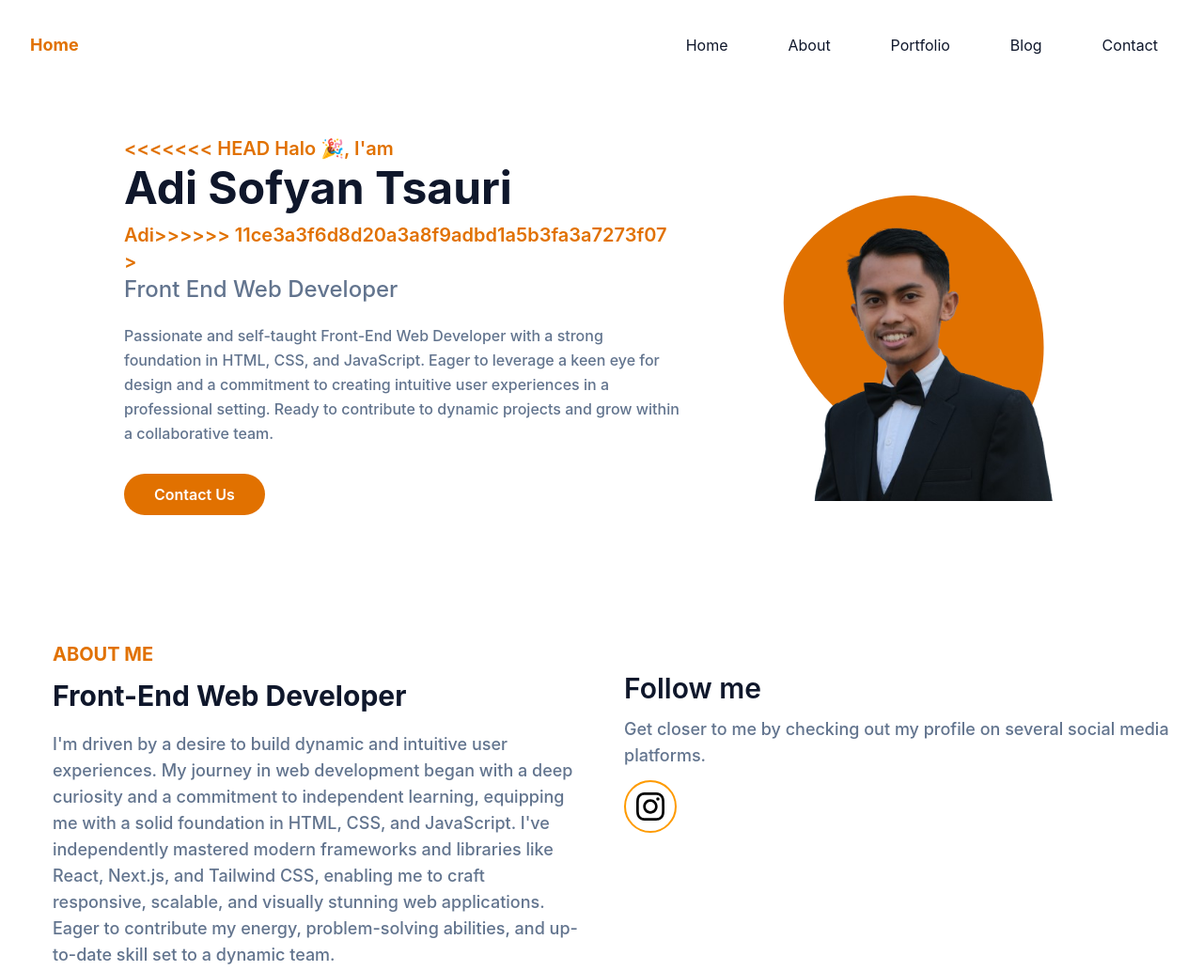
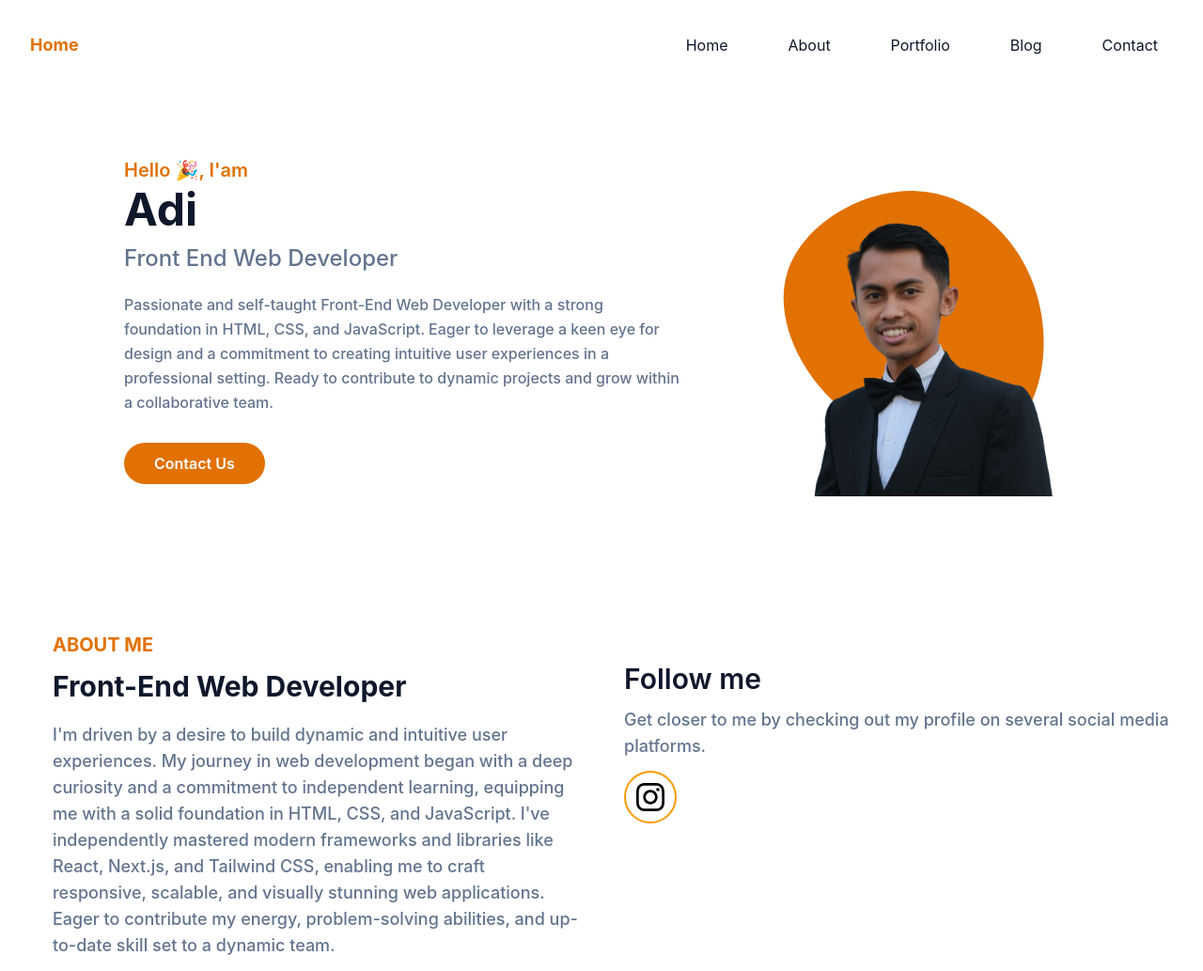
Before and after one commit to WiroCode/web-portfolio, a website: page index.html in a window 1280 px wide. Shown: the top 1033 px of the page at 94% size. Drawn offline with Linux system fonts and the light colour scheme.

Commit message:
Update name

```diff
--- a/index.html
+++ b/index.html
@@ -90,19 +90,11 @@
         <div class="flex flex-wrap justify-center gap-10">
           <div class="self-center px-6 lg:w-1/2">
             <h1 class="text-base font-semibold text-primary md:text-xl">
-<<<<<<< HEAD
-              Halo 🎉, I'am
-              <span
-                class="block mb-3 font-bold text-dark text-4xl mt-1 lg:text-5xl"
-              >
-                Adi Sofyan Tsauri</span
-=======
               Hello 🎉, I'am
               <span
                 class="block mb-3 font-bold text-dark text-4xl mt-1 lg:text-5xl"
               >
                 Adi</span
->>>>>>> 11ce3a3f6d8d20a3a8f9adbd1a5b3fa3a7273f07
               >
             </h1>
             <h2 class="font-medium text-slate-500 text-lg mb-5 lg:text-2xl">
```
